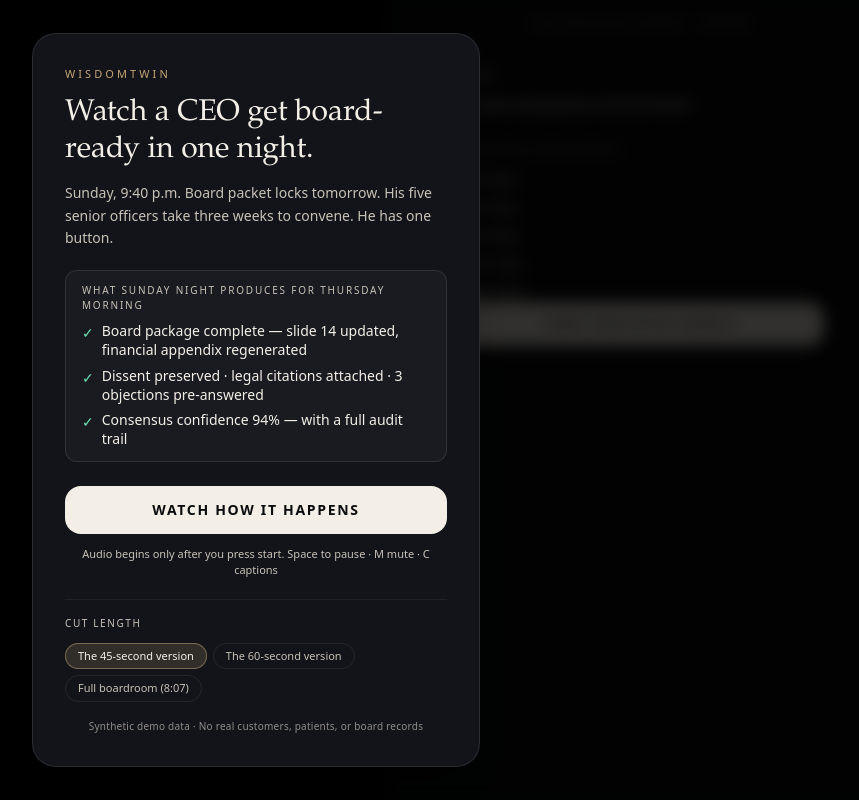
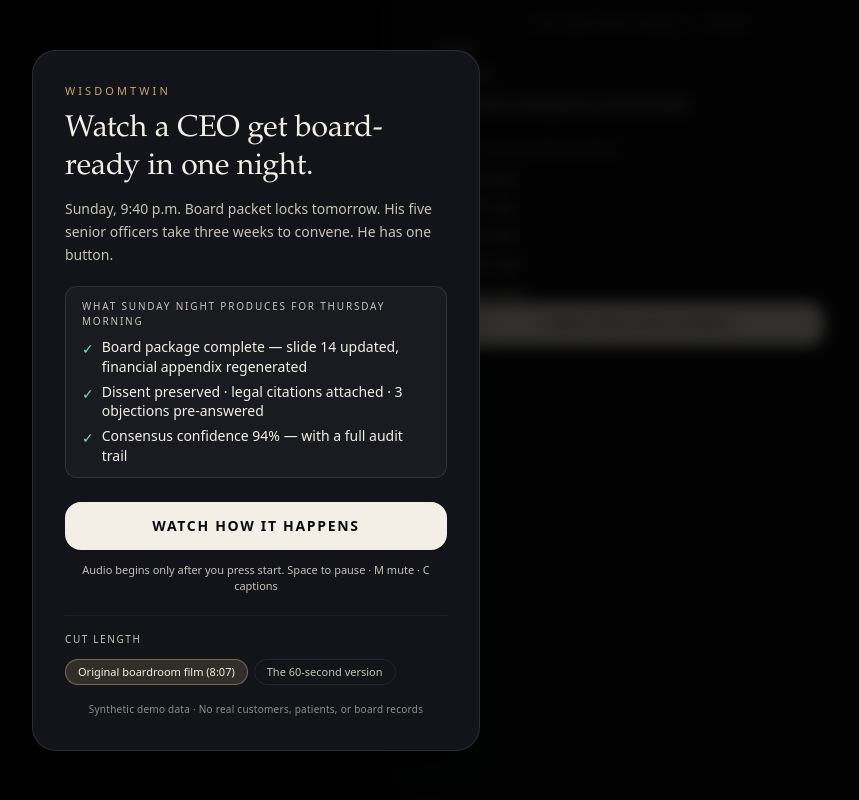
Before and after one commit to RomanBodnarchuk/wisdomtwin-three-rooms, a React (Vite) app: page / in a window 1280 px wide. Shown: the whole page, without its empty margins (384-1243 px from the left). Built offline with nearby package versions, Linux system fonts and the light colour scheme.

Commit message:
v2.5: remove 45-second cut from selector, default to original full boardroom film

```diff
--- a/src/components/CutSelector.tsx
+++ b/src/components/CutSelector.tsx
@@ -1,9 +1,8 @@
 import type { CutId } from '../types/timeline';
 
 const OPTIONS: Array<{ id: CutId; label: string }> = [
-  { id: 'outreach45', label: 'The 45-second version' },
+  { id: 'full', label: 'Original boardroom film (8:07)' },
   { id: 'investor60', label: 'The 60-second version' },
-  { id: 'full', label: 'Full boardroom (8:07)' },
 ];
 
 interface Props {
--- a/src/features/demo/DemoShell.tsx
+++ b/src/features/demo/DemoShell.tsx
@@ -23,7 +23,7 @@
  * Dialogue: ElevenLabs executive VO (Web Speech only if an asset is missing).
  */
 export function DemoShell() {
-  const playback = useDemoPlayback('outreach45');
+  const playback = useDemoPlayback('full');
   // Investor mode is for investors only — enable with ?investor in the URL
   const investorParam =
     typeof window !== 'undefined' && new URLSearchParams(window.location.search).has('investor');
```
